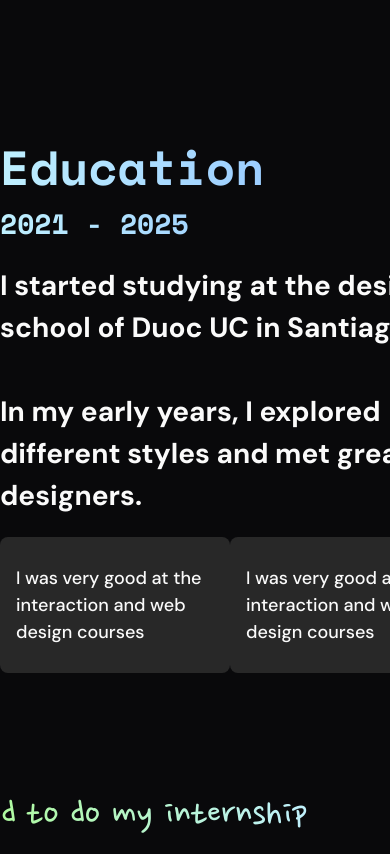
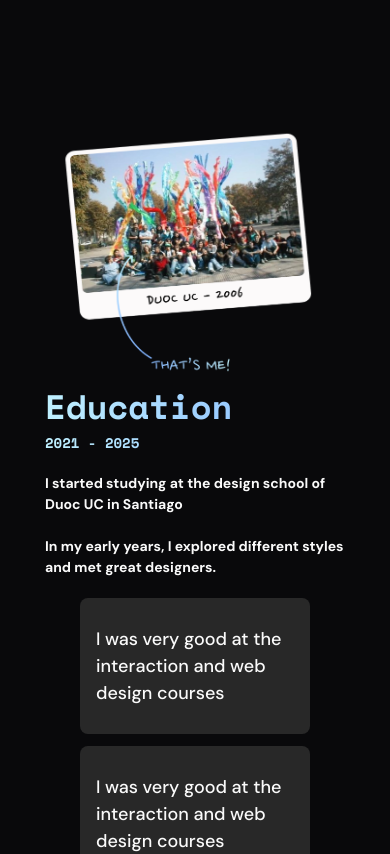
Before and after one commit to mrcoder57/portfolio-dark, a Next.js app: page / in a window 390 px wide. Shown: the part 3120-3974 px from the top of the page. Built offline with nearby package versions, Linux system fonts and the light colour scheme.

Commit message:
fix: make responsive

```diff
--- a/components/education/education.tsx
+++ b/components/education/education.tsx
@@ -4,31 +4,31 @@ import React from "react";
 
 const Education = () => {
   return (
-    <div className=" flex flex-row items-center justify-between w-full my-14">
-      <div className=" flex items-center justify-center relative w-[500px] h-[420px]">
+    <div className=" flex lg:flex-row flex-col items-center justify-between w-full my-14">
+      <div className=" flex items-center justify-center relative lg:w-[500px] lg:h-[420px] w-[300px] h-[250px]">
         <Image src={"/school.png"} alt="portfolio" fill />
       </div>
-      <div className=" flex flex-col justify-center">
+      <div className=" flex flex-col justify-center px-2 lg:px-0">
         <div className=" flex flex-col justify-center ">
           <h2
-            className={`${space_Mono.className} text-[48px] font-bold bg-gradient-to-r from-[#BFF0FF] to-[#82B4FF] bg-clip-text text-transparent`}
+            className={`${space_Mono.className} lg:text-[48px] text-[34px] font-bold bg-gradient-to-r lg:text-left from-[#BFF0FF] to-[#82B4FF] bg-clip-text text-transparent`}
           >
             Education
           </h2>
           <p
-            className={`${space_Mono.className} text-[28px] font-bold bg-gradient-to-r from-[#BFF0FF] to-[#82B4FF] bg-clip-text text-transparent`}
+            className={`${space_Mono.className} lg:text-[28px] text-[14px] font-bold bg-gradient-to-r from-[#BFF0FF] to-[#82B4FF] bg-clip-text text-transparent`}
           >
             2021 - 2025
           </p>
         </div>
-        <div className=" flex flex-col items-center justify-center max-w-[500px] mt-5 ">
-          <p className={`${dm_Sans.className} text-[28px] font-bold`}>
+        <div className=" flex flex-col items-center justify-center lg:max-w-[500px] max-w-[300px] mt-5  ">
+          <p className={`${dm_Sans.className} lg:text-[28px] text-[14px] font-bold`}>
             I started studying at the design school of Duoc UC in Santiago{" "}
             <br /> <br /> In my early years, I explored different styles and met
             great designers.
           </p>
         </div>
-        <div className=" flex flex-row items-center justify-between max-w-[500px] mt-5 ">
+        <div className=" flex lg:flex-row flex-col gap-y-3 items-center justify-between lg:max-w-[500px] max-w-[300px] mt-5 ">
           <div className=" flex items-center justify-center w-[230px] h-[136px] bg-[#282828] rounded-lg px-4">
             <p className={` ${dm_Sans.className} text-[18px] font-[500] `}>I was very good at the interaction and web design courses</p>
           </div>
```
